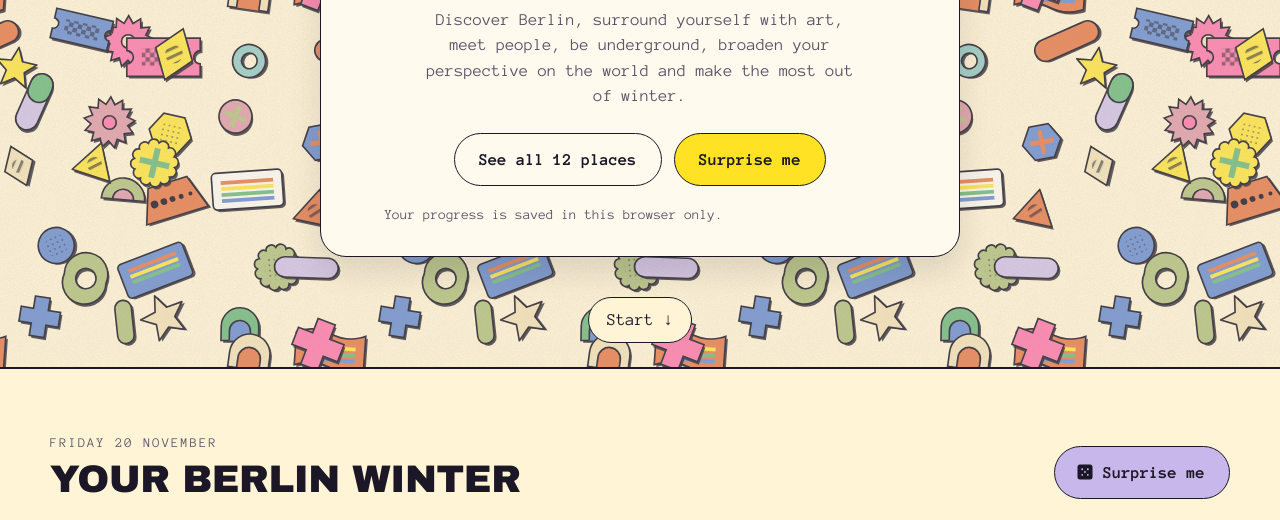
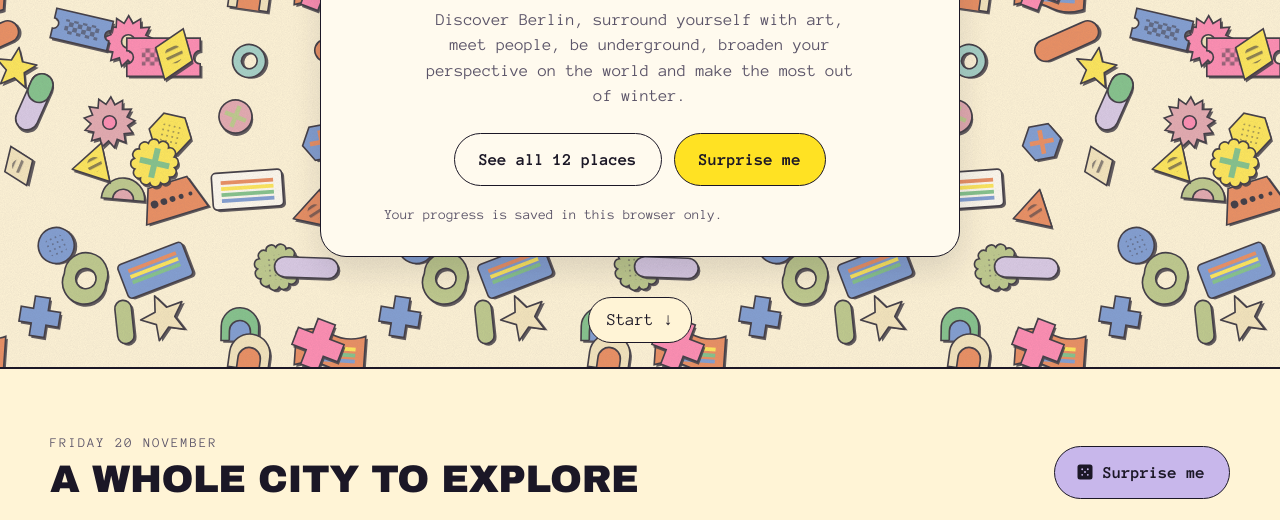
Before and after one commit to nataliabitacora/berlin-invierno, a plain HTML site: page index.html in a window 1280 px wide. Shown: the part 422-942 px from the top of the page. Drawn offline with Linux system fonts and the light colour scheme; a web font is replaced by a local one.

Commit message:
Título de la sección de planes: "A whole city to explore"
Co-Authored-By: Claude Opus 5.5 <noreply@anthropic.com>

```diff
--- a/index.html
+++ b/index.html
@@ -48,7 +48,7 @@
       <header class="cabecera-seccion cabecera-con-accion">
         <div>
           <p class="antetitulo" id="fecha"></p>
-          <h2>Your Berlin winter</h2>
+          <h2>A whole city to explore</h2>
         </div>
         <button class="pastilla pastilla-negra boton-sorpresa" id="sorpresa-panel" title="A random plan from any category">Surprise me</button>
       </header>
```
